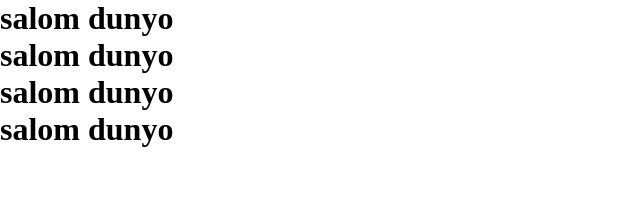
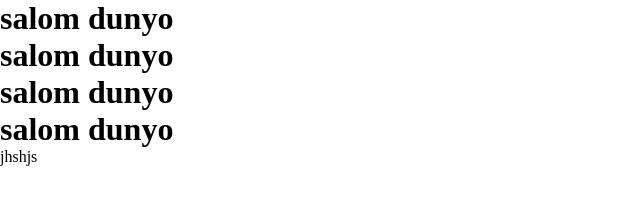
Before and after one commit to kamukadzy/htmlsayt, a plain HTML site: page index.html in a window 1280 px wide. Shown: the full height of the page, 0-640 px from the left. Drawn offline with Linux system fonts and the light colour scheme.

Commit message:
yangi malumot kirtdim

```diff
--- a/index.html
+++ b/index.html
@@ -17,6 +17,7 @@
     <a href=""></a>
     <a href=""></a>
     <a href=""></a>
+    jhshjs
     <a href=""></a>
 
 </body>
```
